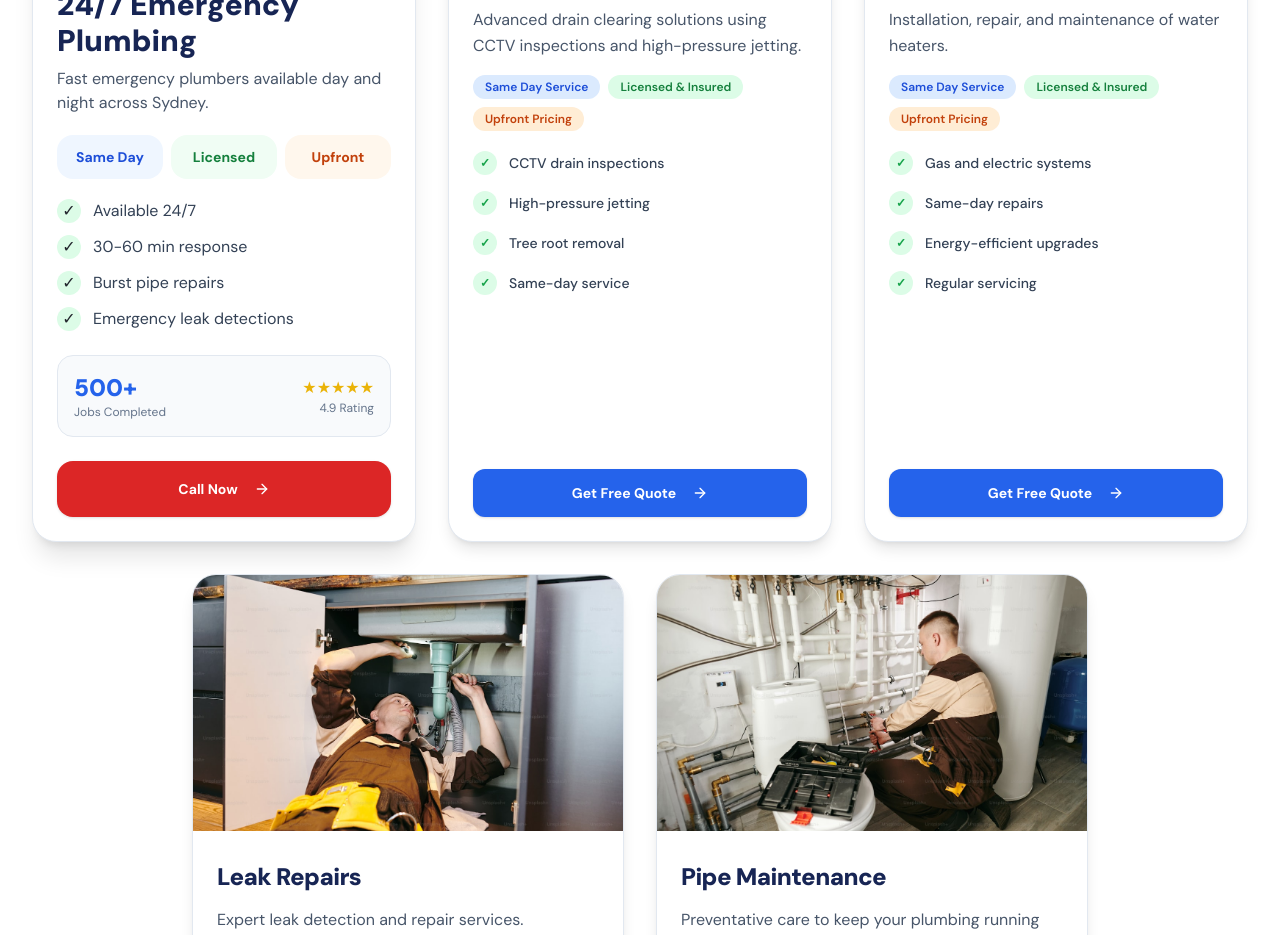
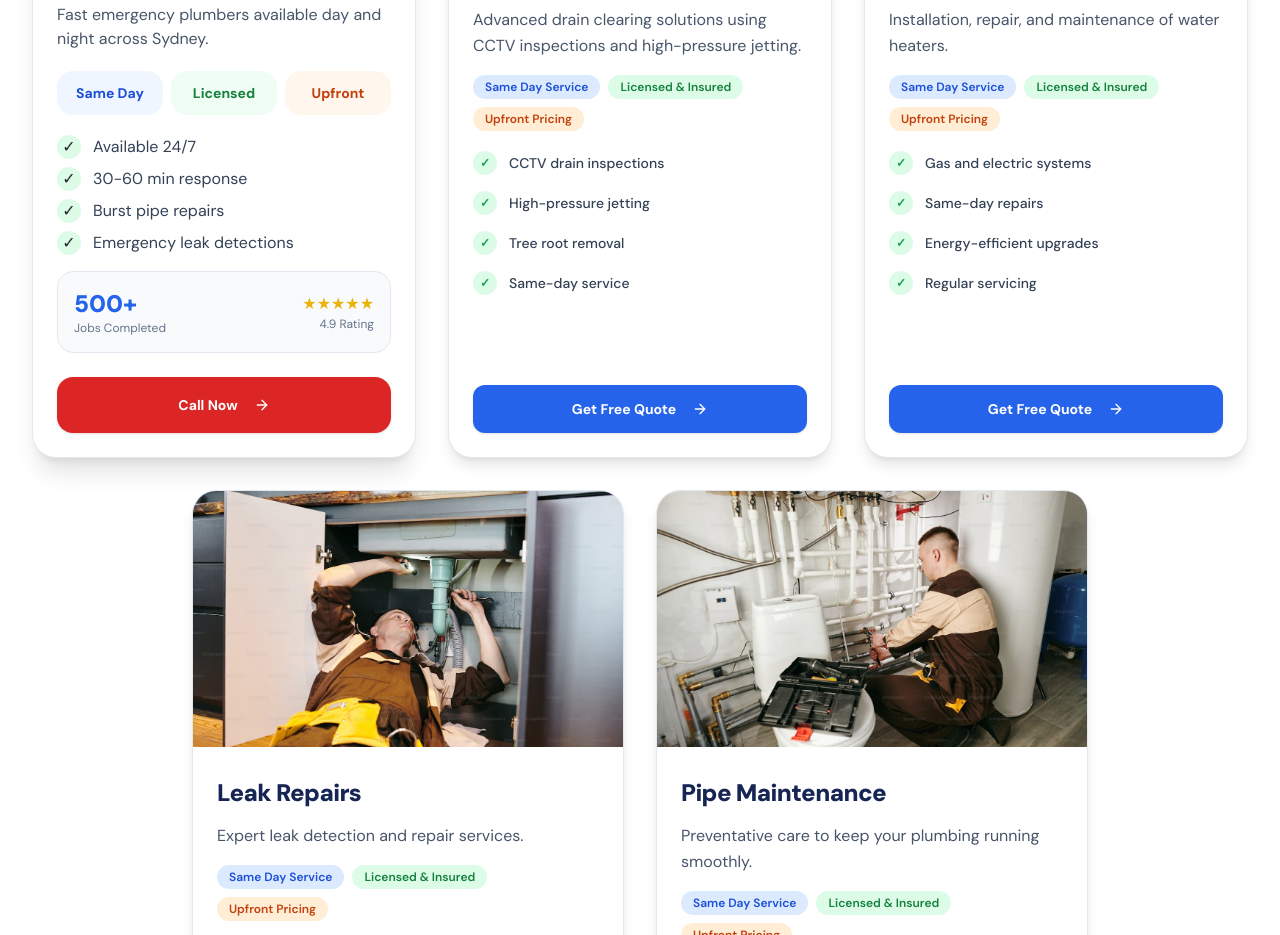
Before and after one commit to gopremiumstudio/flowfix-plumbing-demo, a React (Vite) app: page / in a window 1280 px wide. Shown: the part 1280-2215 px from the top of the page. Built offline with nearby package versions, Linux system fonts and the light colour scheme.

Commit message:
Reduce emergency card height

```diff
--- a/src/components/ServiceCard.jsx
+++ b/src/components/ServiceCard.jsx
@@ -18,7 +18,7 @@ if (title === '24/7 Emergency Plumbing') {
         <img
           src={image}
           alt={title}
-          className="w-full h-72 object-cover"
+          className="w-full h-56 object-cover"
         />
 
         <div className="absolute top-4 left-4">
@@ -86,7 +86,7 @@ if (title === '24/7 Emergency Plumbing') {
         </div>
 
         {/* Features */}
-        <div className="space-y-3 mb-6">
+        <div className="space-y-2 mb-4">
           {features?.map((feature, index) => (
             <div key={index} className="flex items-center gap-3">
               <div className="w-6 h-6 rounded-full bg-green-100 flex items-center justify-center">
```
